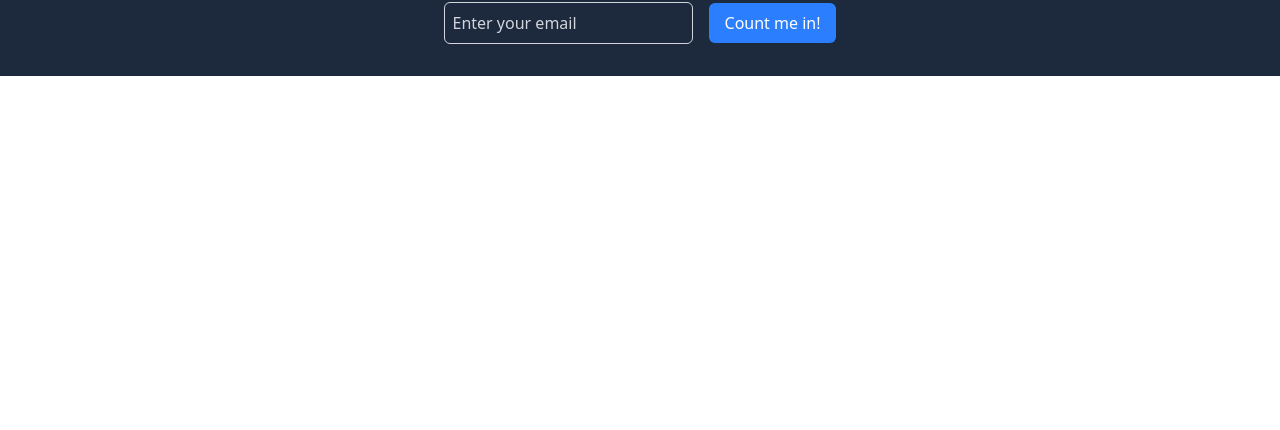
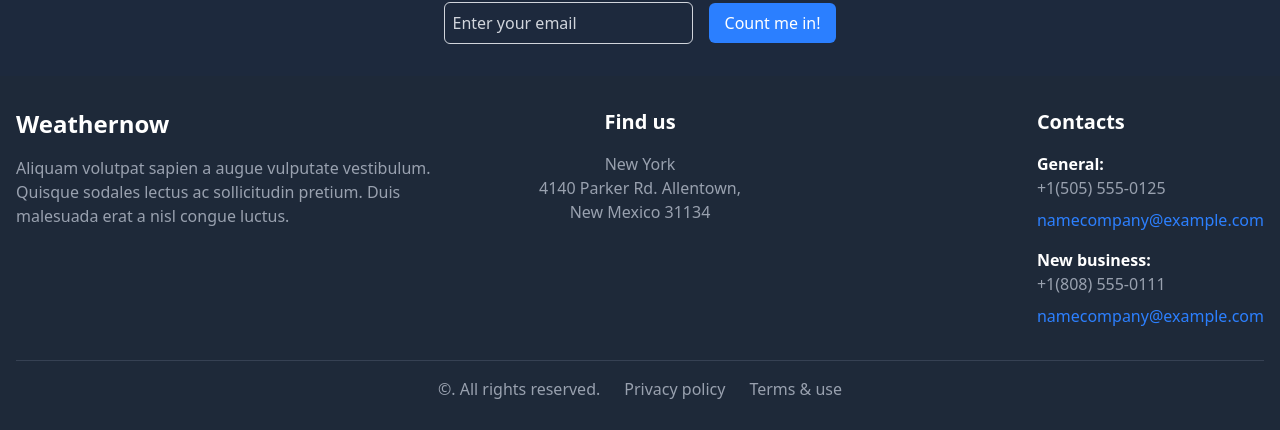
Before and after one commit to Hacnine/Weathernow, a React (Vite) app: page / in a window 1280 px wide. Shown: the part 2357-2787 px from the top of the page. Before the commit the page ends 2433 px from the top, so only its background shows below. Built offline with nearby package versions, Linux system fonts and the light colour scheme; no server answers.

Commit message:
Footer seticon is added

```diff
--- a/src/App.jsx
+++ b/src/App.jsx
@@ -23,7 +23,7 @@ const App = () => (
     <AvoidWeatherSurprise/>
      {/* <OurStory /> */}
      <NewsletterSection />
-
+    <Footer />
   </div>
 );
 
--- /dev/null
+++ b/src/components/Footer.jsx
@@ -0,0 +1,74 @@
+import React from 'react';
+
+const Footer = () => (
+  <footer className="bg-gray-800 text-white py-8">
+    <div className="container mx-auto px-4">
+      <div className="flex flex-wrap">
+        <div className="w-full md:w-1/3 text-center md:text-left mb-8 md:mb-0">
+          <a href="">
+           <h1 className=' text-2xl font-bold'>Weathernow</h1>
+          </a>
+          <p className="mt-4 text-gray-400">
+            Aliquam volutpat sapien a augue vulputate vestibulum. Quisque sodales lectus ac sollicitudin pretium. Duis malesuada erat a nisl congue luctus.
+          </p>
+        </div>
+        <div className="w-full md:w-1/3 text-center mb-8 md:mb-0">
+          <h2 className="text-xl font-bold mb-4">Find us</h2>
+          <address className="not-italic text-gray-400">
+            New York<br />
+            4140 Parker Rd. Allentown,<br />
+            New Mexico 31134
+          </address>
+          <div className="flex justify-center mt-4 space-x-4">
+            <a href="#" target="_blank" className="text-gray-400 hover:text-white">
+              <i className="fab fa-youtube"></i>
+            </a>
+            <a href="#" target="_blank" className="text-gray-400 hover:text-white">
+              <i className="fab fa-instagram"></i>
+            </a>
+            <a href="#" target="_blank" className="text-gray-400 hover:text-white">
+              <i className="fab fa-facebook-f"></i>
+            </a>
+            <a href="#" target="_blank" className="text-gray-400 hover:text-white">
+              <i className="fab fa-twitter"></i>
+            </a>
+          </div>
+        </div>
+       <div className="flex items-center justify-end w-full md:w-1/3">
+       <div className=" text-center md:text-left">
+          <h2 className="text-xl font-bold mb-4">Contacts</h2>
+          <h3 className="font-semibold">General:</h3>
+          <p className="text-gray-400">
+            <a href="tel:+1(505) 555-0125" className="hover:text-white">+1(505) 555-0125</a>
+          </p>
+          <a
+            href="mailto:namecompany@example.com"
+            className="block text-blue-500 hover:text-blue-700 mt-2"
+          >
+            namecompany@example.com
+          </a>
+          <h3 className=" font-semibold mt-4">New business:</h3>
+          <p className="text-gray-400">
+            <a href="tel:+1(808) 555-0111" className="hover:text-white">+1(808) 555-0111</a>
+          </p>
+          <a
+            href="mailto:namecompany@example.com"
+            className="block text-blue-500 hover:text-blue-700 mt-2"
+          >
+            namecompany@example.com
+          </a>
+        </div>
+       </div>
+      </div>
+      <div className="mt-8 border-t border-gray-700 pt-4 text-center text-gray-400  ">
+        <p>
+          <a href="#" className="hover:text-white"></a> ©. All rights reserved.
+          <a href="" className="ml-6 hover:text-white">Privacy policy</a>
+          <a href="#" className="ml-6 hover:text-white">Terms &amp; use</a>
+        </p>
+      </div>
+    </div>
+  </footer>
+);
+
+export default Footer;
```
